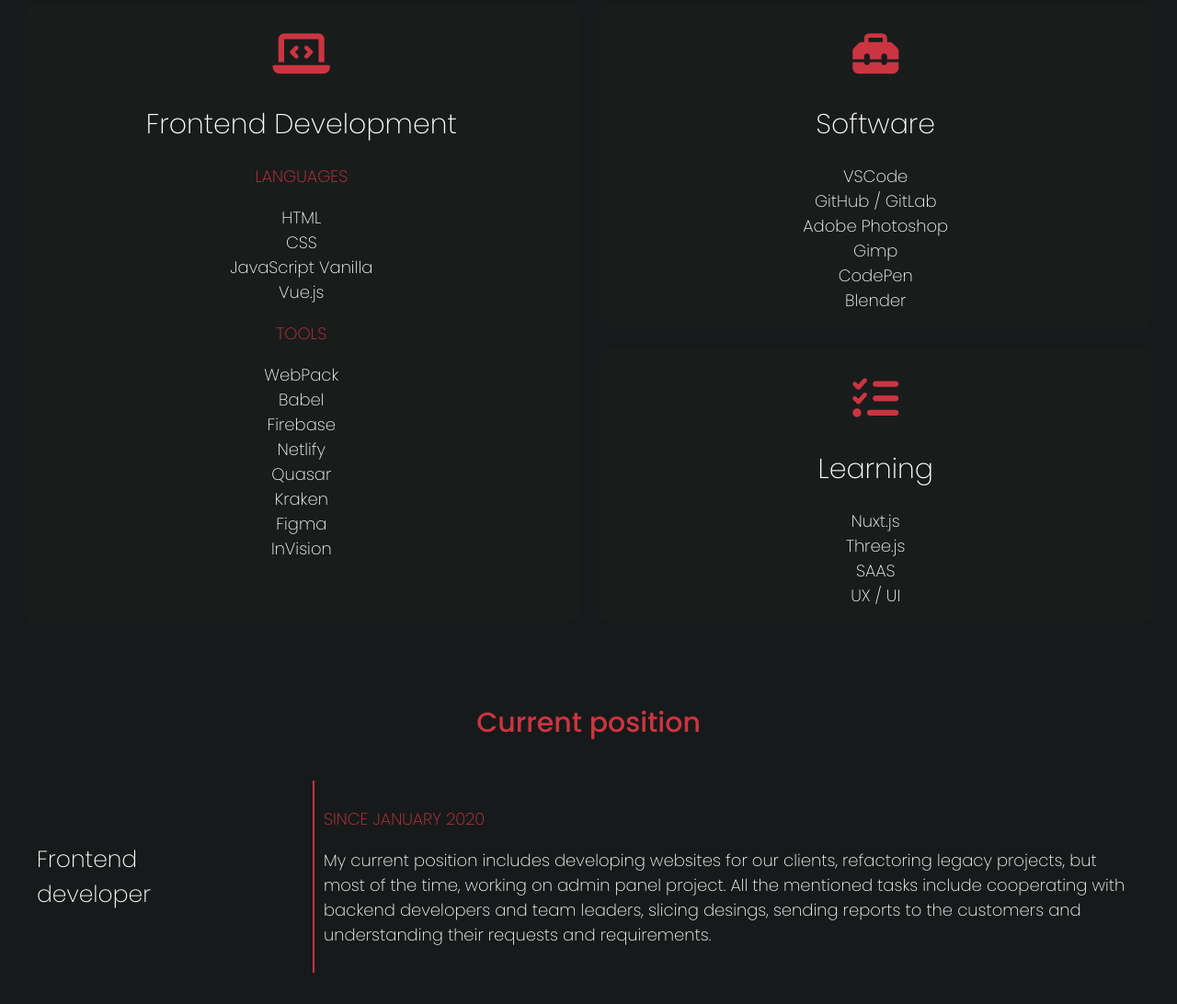
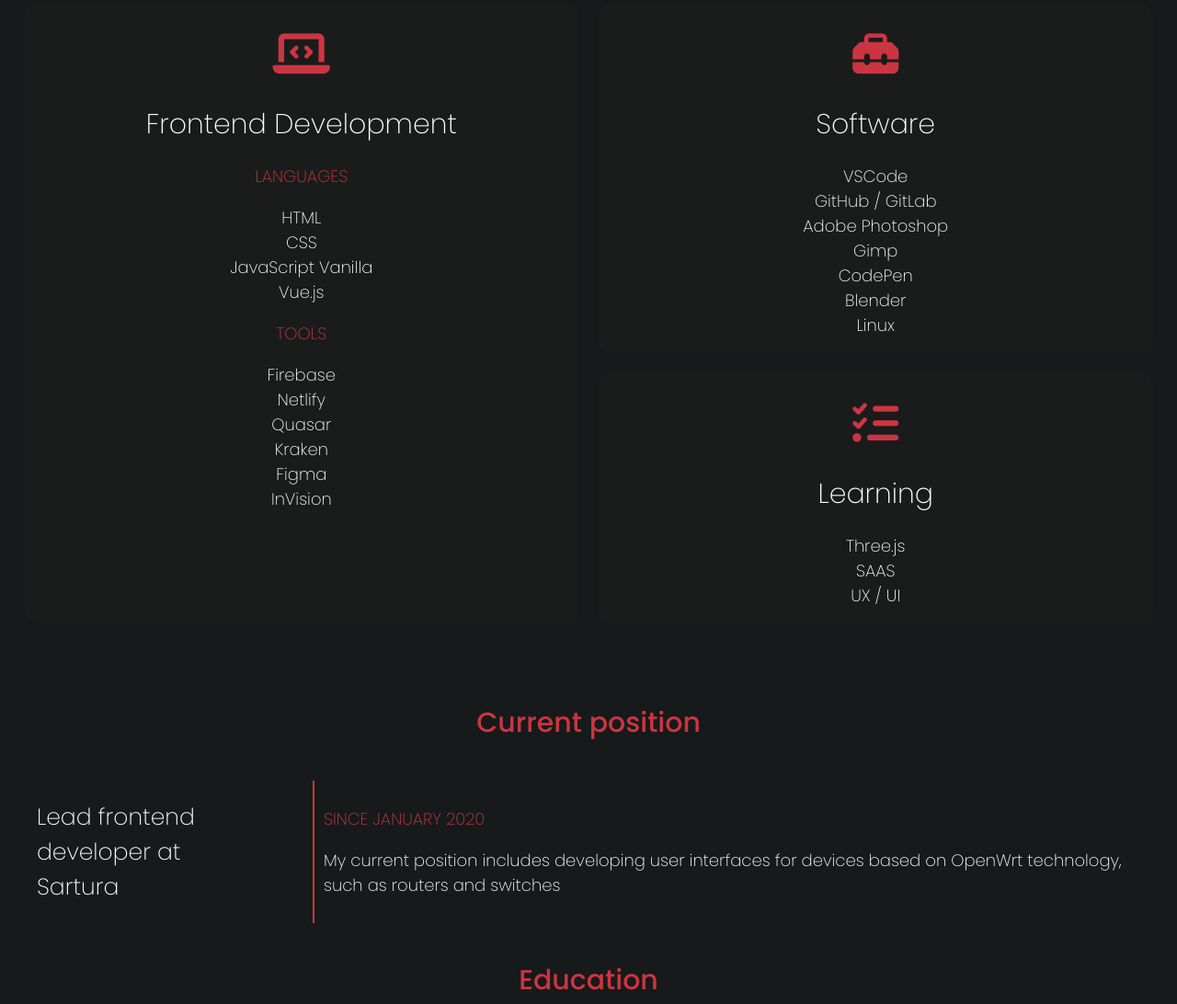
Before and after one commit to icvitkov/icvitkov.github.io, a plain HTML site: page index.html in a window 1280 px wide. Shown: the part 661-1753 px from the top of the page at 92% size. Drawn offline with Linux system fonts and the light colour scheme.

Commit message:
update years and job description
Signed-off-by: icvitkov <ivana.cvit@hotmail.com>

```diff
--- a/index.html
+++ b/index.html
@@ -40,7 +40,7 @@
         </div>
         <div>
             <div class="titles left">About me</div>
-                <p class="about__text">I am a 25 year old who is interested in developing web and javascript applications.
+                <p class="about__text">I am a 26 year old who is interested in developing web and javascript applications.
                     Here you can find information about me, about the project I worked on and things that I am interested in.
                     In my spare time, I am editing an existing personal project and reading about frontend tools as I try to keep up with new technologies.</p>
         </div>
@@ -60,8 +60,6 @@
                         <li>JavaScript Vanilla</li>
                         <li>Vue.js</li>
                         <p class="ul__subtitle">Tools</p>
-                        <li>WebPack</li>
-                        <li>Babel</li>
                         <li>Firebase</li>
                         <li>Netlify</li>
                         <li>Quasar</li>
@@ -87,6 +85,7 @@
                             <li>Gimp</li>
                             <li>CodePen</li>
                             <li>Blender</li>
+                            <li>Linux</li>
                         </ul>
                     </div>
                 </div>
@@ -97,7 +96,6 @@
                     <div class="about__me--text">
                         <p class="titles about__me--title">Learning</p>
                         <ul>
-                            <li>Nuxt.js</li>
                             <li>Three.js</li>
                             <li>SAAS</li>
                             <li>UX / UI</li>
@@ -111,14 +109,11 @@
         <div class="titles">Current position</div>
         <div class="info__container">
             <div class="info__name">
-                <div class="info__main">Frontend developer</div>
+                <div class="info__main">Lead frontend developer at Sartura</div>
             </div>
             <div class="info__description">
                 <p class="ul__subtitle">Since January 2020</p>
-                <p>My current position includes developing websites for our clients, refactoring legacy projects,
-                    but most of the time, working on admin panel project. All the mentioned tasks include cooperating
-                     with backend developers and team leaders, slicing desings, sending reports to the customers and
-                     understanding their requests and requirements. </p>
+                <p>My current position includes developing user interfaces for devices based on OpenWrt technology, such as routers and switches</p>
             </div>
         </div>
         <div class="titles">Education</div>
```
